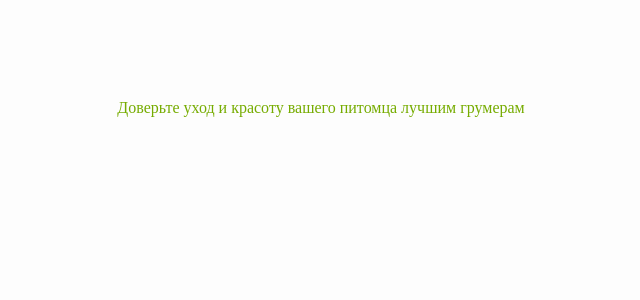
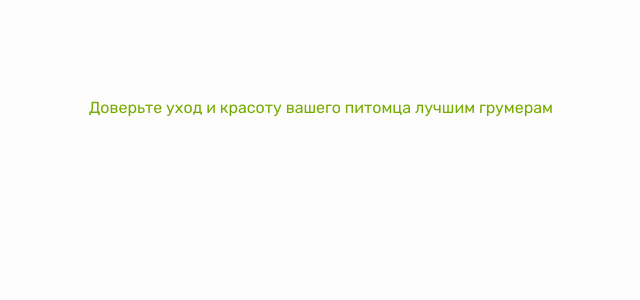
Before and after one commit to maxim-semikov/rumi, a Next.js app: page / in a window 1280 px wide. Shown: the top 300 px of the page, without its empty margins (319-959 px from the left). Built offline with nearby package versions, Linux system fonts and the light colour scheme.

Commit message:
fix fonts

```diff
--- a/src/app/fonts.ts
+++ b/src/app/fonts.ts
@@ -1,4 +1,4 @@
 import {Rubik, El_Messiri} from "next/font/google";
 
-export const rubik = Rubik({ subsets: ['cyrillic' , 'cyrillic-ext' ], variable: '--font-rubik', });
-export const elMessiri = El_Messiri({ subsets: ['cyrillic' ], variable: '--font-elMessiri' });
+export const rubik = Rubik({ subsets: ['cyrillic' , 'cyrillic-ext' ], variable: '--font-rubik'});
+export const elMessiri = El_Messiri({ subsets: ['cyrillic'], variable: '--font-elMessiri' });
--- a/src/app/layout.tsx
+++ b/src/app/layout.tsx
@@ -33,7 +33,7 @@ export default function RootLayout({
   children: React.ReactNode;
 }>) {
   return (
-      <html lang={siteMetadata.language} className={`${rubik} scroll-smooth`}>
+      <html lang={siteMetadata.language} className={`${rubik.className} scroll-smooth`}>
           <body>{children}</body>
       </html>
   );
```
